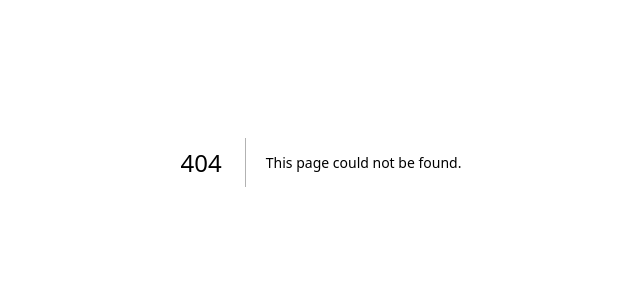
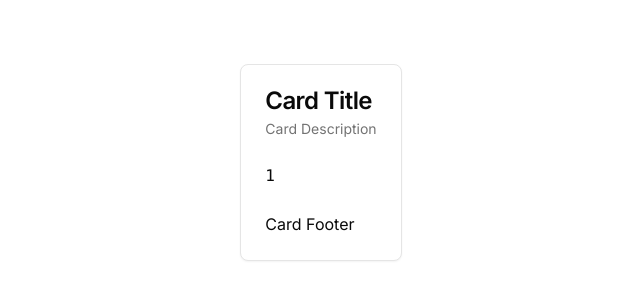
Before and after one commit to yungrari/untitled, a Next.js app: page /dashboard/1 in a window 1280 px wide. Before the commit this address had no page. Shown: the part 238-538 px from the top of the page, without its empty margins (319-959 px from the left). Built offline with nearby package versions, Linux system fonts and the light colour scheme.

Commit message:
Add address page

```diff
--- /dev/null
+++ b/app/dashboard/[address]/page.tsx
@@ -0,0 +1,29 @@
+import {
+  Card,
+  CardContent,
+  CardDescription,
+  CardFooter,
+  CardHeader,
+  CardTitle,
+} from "@/components/ui/card"
+
+export default function Page({ params }: { params: { address: string } }) {
+  return (
+    <>
+      <main className="flex flex-col h-screen justify-center items-center">
+        <Card>
+          <CardHeader>
+            <CardTitle>Card Title</CardTitle>
+            <CardDescription>Card Description</CardDescription>
+          </CardHeader>
+          <CardContent>
+            <code>{params.address}</code>
+          </CardContent>
+          <CardFooter>
+            <p>Card Footer</p>
+          </CardFooter>
+        </Card>
+      </main>
+    </>
+  )
+}
--- a/app/dashboard/page.tsx
+++ b/app/dashboard/page.tsx
@@ -1,9 +1,7 @@
-import Link from "next/link";
-
 export default function Dashboard() {
   return (
     <main className="flex flex-col h-screen justify-center items-center">
-      <h1>Dashboard</h1>
+      Input
     </main>
   );
 }
--- /dev/null
+++ b/components/ui/card.tsx
@@ -0,0 +1,79 @@
+import * as React from "react"
+
+import { cn } from "@/lib/utils"
+
+const Card = React.forwardRef<
+  HTMLDivElement,
+  React.HTMLAttributes<HTMLDivElement>
+>(({ className, ...props }, ref) => (
+  <div
+    ref={ref}
+    className={cn(
+      "rounded-lg border bg-card text-card-foreground shadow-sm",
+      className
+    )}
+    {...props}
+  />
+))
+Card.displayName = "Card"
+
+const CardHeader = React.forwardRef<
+  HTMLDivElement,
+  React.HTMLAttributes<HTMLDivElement>
+>(({ className, ...props }, ref) => (
+  <div
+    ref={ref}
+    className={cn("flex flex-col space-y-1.5 p-6", className)}
+    {...props}
+  />
+))
+CardHeader.displayName = "CardHeader"
+
+const CardTitle = React.forwardRef<
+  HTMLParagraphElement,
+  React.HTMLAttributes<HTMLHeadingElement>
+>(({ className, ...props }, ref) => (
+  <h3
+    ref={ref}
+    className={cn(
+      "text-2xl font-semibold leading-none tracking-tight",
+      className
+    )}
+    {...props}
+  />
+))
+CardTitle.displayName = "CardTitle"
+
+const CardDescription = React.forwardRef<
+  HTMLParagraphElement,
+  React.HTMLAttributes<HTMLParagraphElement>
+>(({ className, ...props }, ref) => (
+  <p
+    ref={ref}
+    className={cn("text-sm text-muted-foreground", className)}
+    {...props}
+  />
+))
+CardDescription.displayName = "CardDescription"
+
+const CardContent = React.forwardRef<
+  HTMLDivElement,
+  React.HTMLAttributes<HTMLDivElement>
+>(({ className, ...props }, ref) => (
+  <div ref={ref} className={cn("p-6 pt-0", className)} {...props} />
+))
+CardContent.displayName = "CardContent"
+
+const CardFooter = React.forwardRef<
+  HTMLDivElement,
+  React.HTMLAttributes<HTMLDivElement>
+>(({ className, ...props }, ref) => (
+  <div
+    ref={ref}
+    className={cn("flex items-center p-6 pt-0", className)}
+    {...props}
+  />
+))
+CardFooter.displayName = "CardFooter"
+
+export { Card, CardHeader, CardFooter, CardTitle, CardDescription, CardContent }
--- a/components/ui/globe.tsx
+++ b/components/ui/globe.tsx
@@ -8,7 +8,7 @@
   longitude?: number
 }
 
-export function Globe({ latitude, longitude, ...props }: GlobeProps) {
+export function Globe({ latitude, longitude, style, ...props }: GlobeProps) {
   const canvasRef = useRef<HTMLCanvasElement>(null!);
 
   useEffect(() => {
@@ -44,7 +44,7 @@
   return (
     <canvas
       ref={canvasRef}
-      style={{ width: 600, height: 600, maxWidth: "100%", aspectRatio: 1 }}
+      style={{ width: 600, height: 600, maxWidth: "100%", aspectRatio: 1, ...style }}
       {...props}
     />
   );
```
